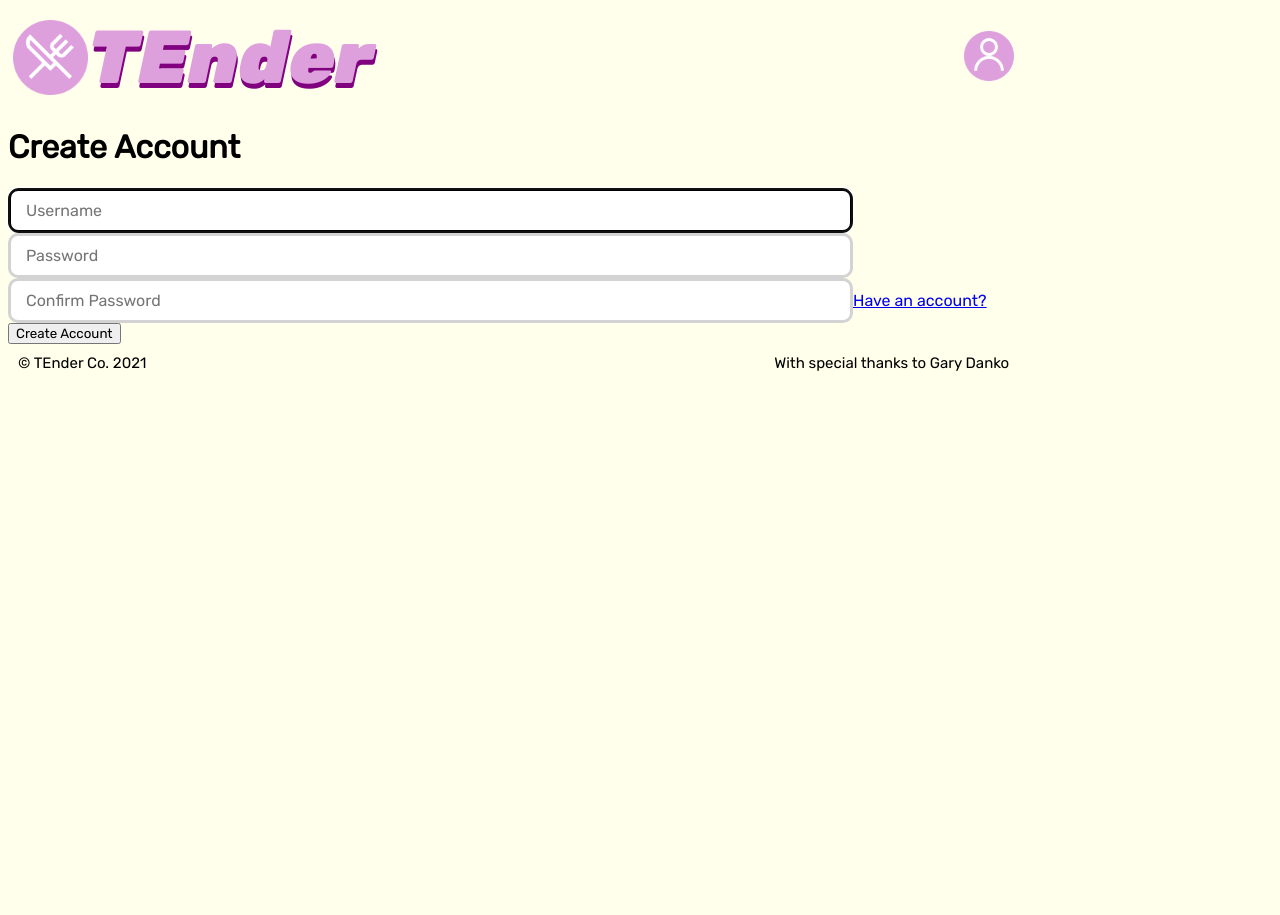
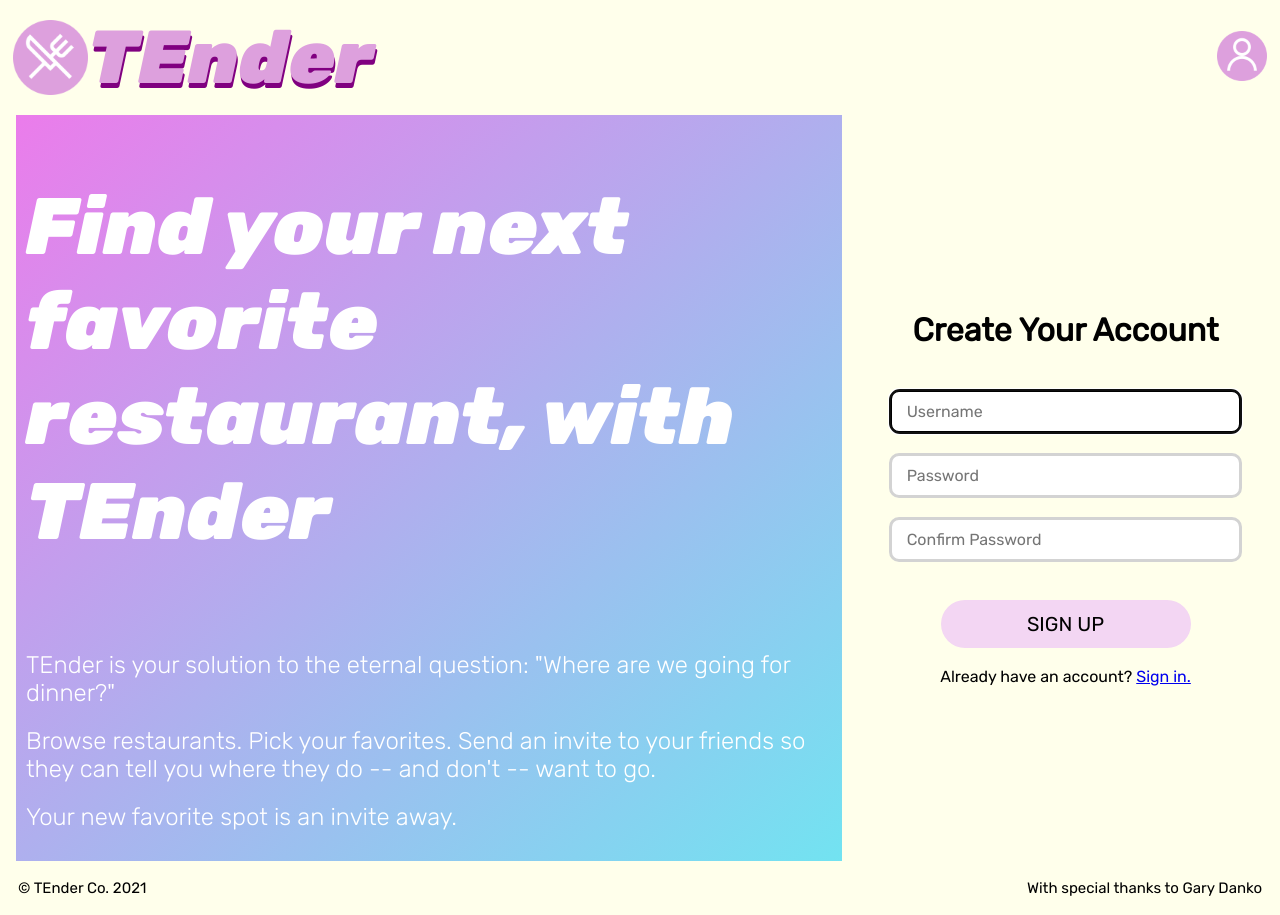
Before and after one commit to skelly7681/Capstone-Project, a Vue app in the folder vue/: page /register in a window 1280 px wide. Before the commit the page ends 800 px from the top, so only its background shows below. Built offline with nearby package versions, Linux system fonts and the light colour scheme.

Commit message:
Changes to Register page

```diff
--- a/vue/src/views/Login.vue
+++ b/vue/src/views/Login.vue
@@ -12,7 +12,7 @@
     <form class="form-signin" @submit.prevent="login">
 
           <h1>Welcome to TEnder</h1>
-
+          <br>
           <div
             class="alert_alert"
             role="alert"
@@ -42,6 +42,7 @@
             placeholder="Password"
             v-model="user.password"
             required />
+          <br>
           <br>
           <button class="submit" type="submit" id="sign-in" > SIGN IN </button>
           <br>
--- a/vue/src/views/Register.vue
+++ b/vue/src/views/Register.vue
@@ -1,7 +1,18 @@
 <template>
-  <div id="register" class="text-center">
+  <!-- <div id="register" class="text-center"> -->
+  <body class="container">
+
+    <div class="tender-intro2">
+      <h1 class="with-tender">Find your next favorite restaurant, with TEnder</h1>
+      <br>
+      <h2>TEnder is your solution to the eternal question: "Where are we going for dinner?"</h2>
+      <h2>Browse restaurants. Pick your favorites. Send an invite to your friends so they can tell you where they do -- and don't -- want to go.</h2>
+      <h2>Your new favorite spot is an invite away.</h2>
+    </div>
+
     <form class="form-register" @submit.prevent="register">
-      <h1 class="h3 mb-3 font-weight-normal">Create Account</h1>
+      <h1 class="h3 mb-3 font-weight-normal">Create Your Account</h1>
+      <br>
       <div class="alert alert-danger" role="alert" v-if="registrationErrors">
         {{ registrationErrorMsg }}
       </div>
@@ -15,6 +26,7 @@
         required
         autofocus
       />
+      <br>
       <label for="password" class="sr-only">Password</label>
       <input
         type="password"
@@ -24,6 +36,7 @@
         v-model="user.password"
         required
       />
+      <br>
       <input
         type="password"
         id="confirmPassword"
@@ -32,12 +45,15 @@
         v-model="user.confirmPassword"
         required
       />
-      <router-link :to="{ name: 'login' }">Have an account?</router-link>
-      <button class="btn btn-lg btn-primary btn-block" type="submit">
-        Create Account
-      </button>
+      <br>
+      <br>
+      <button class="submit" type="submit"> SIGN UP </button>
+      <br>
+      <div>Already have an account? <router-link :to="{ name: 'login' }">Sign in.</router-link></div>
     </form>
-  </div>
+
+  </body>
+  <!-- </div> -->
 </template>
 
 <script>
@@ -121,3 +137,72 @@ export default {
   },
 };
 </script>
+
+<style>
+
+body{
+  background-color: rgb(255, 255, 235);
+  display: flex;
+  flex-grow: 1;
+  justify-content: space-between;
+  gap: 25px;
+
+  /* original color: rgba(255, 255, 221, 0.867); */
+}
+
+.tender-intro2{
+  order: 1;
+  padding: 10px;
+  flex-basis: 67%;
+  color: white;
+  background-image: linear-gradient(to bottom right, rgb(235, 124, 235), rgb(114, 227, 241))
+  /* background-image: linear-gradient(to bottom right, rgb(241, 82, 241), rgb(254,213,50)); */
+}
+
+.with-tender {
+  font-weight: 600;
+  font-style: italic;
+  font-size: 80px;
+}
+
+h2 {
+  font-weight: 300;
+}
+
+form.form-register {
+  order: 2;
+  flex-basis: 33%;
+  justify-content: center;
+  display: flex;
+  flex-direction: column;
+  align-items: center;
+}
+
+input.form-control {
+  width: 80%;
+  padding: 10px 15px;
+  border: 3px solid lightgray;
+  border-radius: 10px;
+  font-size: 16px;
+}
+
+input.form-control:focus {
+  border: 3px solid black;
+}
+
+button.submit {
+  border: none;
+  background-color: rgb(243, 214, 243);
+  font-size: 20px;
+  border-radius: 25px;
+  width: 250px;
+  padding: 12px 32px;
+}
+
+button.submit:hover {
+  background-color: plum;
+  color: white;
+  box-shadow: 0 12px 16px 0 rgba(0,0,0,0.24), 0 17px 50px 0 rgba(0,0,0,0.19);
+}
+
+</style>
```
